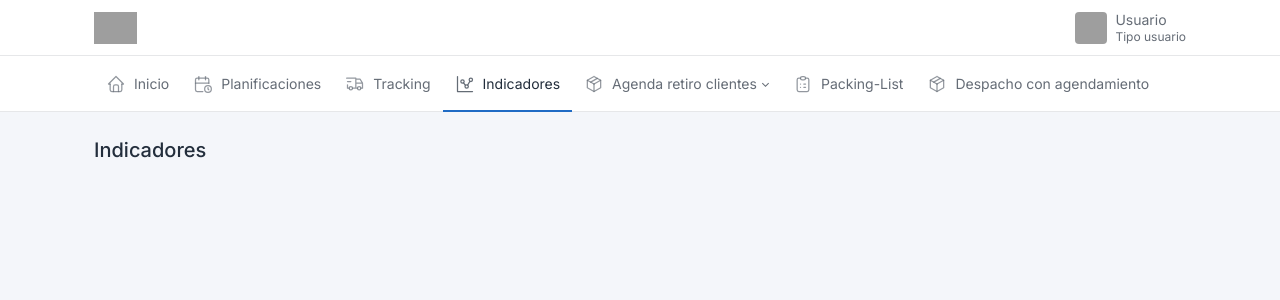
After one commit to nctd/proyecto-titulo, a Django app: page /indicadores/ in a window 1280 px wide. The commit adds this page. Shown: the top 300 px of the page. Run offline with Django 3.2, Linux system fonts and the light colour scheme; some libraries are stand-ins or nearby versions; grey boxes are pictures that could not be loaded.

Commit message:
indicadores template

```diff
--- a/control_procesos_logisticos/cplUrls.py
+++ b/control_procesos_logisticos/cplUrls.py
@@ -1,8 +1,9 @@
-from control_procesos_logisticos.views import home,planificacion,tracking
+from control_procesos_logisticos.views import home,planificacion,tracking,indicadores
 from django.urls import path
 
 urlpatterns = [
     path('',home, name='home'),
     path('planificacion/',planificacion, name='planificacion'),
     path('tracking/',tracking, name='tracking'),
+    path('indicadores/',indicadores, name='indicadores'),
 ]
--- a/control_procesos_logisticos/templates/base.html
+++ b/control_procesos_logisticos/templates/base.html
@@ -134,8 +134,8 @@
                                     </span>
                                 </a>
                             </li>
-                            <li class="nav-item">
-                                <a class="nav-link" href="/">
+                            <li class="nav-item" id='nav-item-indicadores'>
+                                <a class="nav-link" href="{% url 'indicadores' %}">
                                     <span class="nav-link-icon d-md-none d-lg-inline-block">
                                         <!-- Download SVG icon from http://tabler-icons.io/i/chart-dots -->
                                         <svg xmlns="http://www.w3.org/2000/svg" class="icon" width="24" height="24"
--- /dev/null
+++ b/control_procesos_logisticos/templates/indicadores/indicadores.html
@@ -0,0 +1,28 @@
+{% extends 'base.html' %}
+
+{% block content %}
+<div class="container-xl">
+    <!-- Page title -->
+    <div class="page-header d-print-none">
+        <div class="row align-items-center">
+            <div class="col">
+                <h2 class="page-title">
+                    Indicadores
+                </h2>
+            </div>
+        </div>
+    </div>
+</div>
+
+
+
+
+
+
+
+<script>
+    const e = document.getElementById('nav-item-indicadores')
+    e.classList.add('active')
+
+</script>
+{% endblock %}
--- a/control_procesos_logisticos/views.py
+++ b/control_procesos_logisticos/views.py
@@ -193,3 +193,8 @@ def tracking(request):
             return render(request,'tracking/tracking.html',data)
     else:
         return render(request,'tracking/tracking.html')
+
+
+
+def indicadores(request):
+    return render(request,'indicadores/indicadores.html')
```
Also changed, not shown: control_procesos_logisticos/templates/planificacion/planificacion.html (+5 -5 lines).
